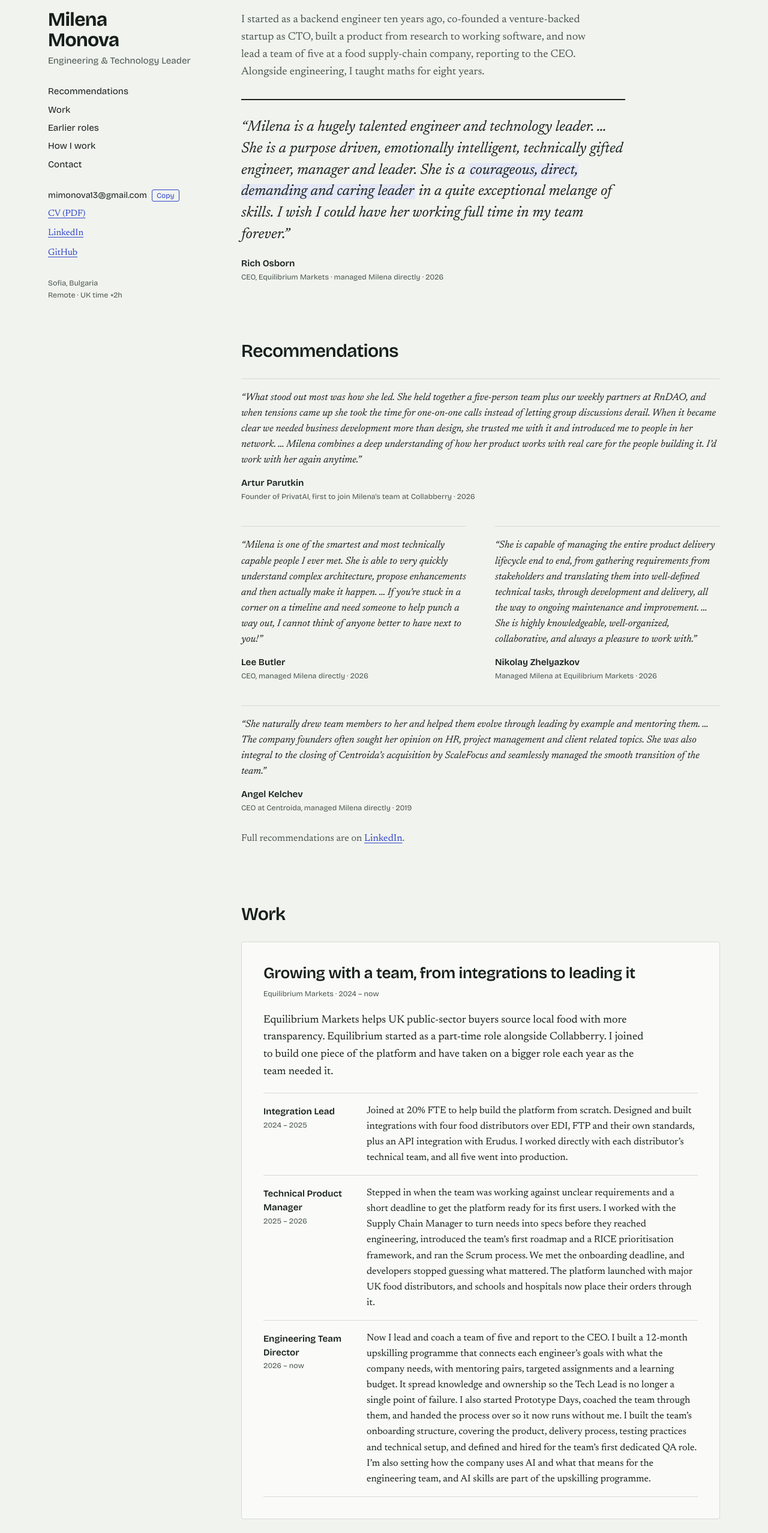
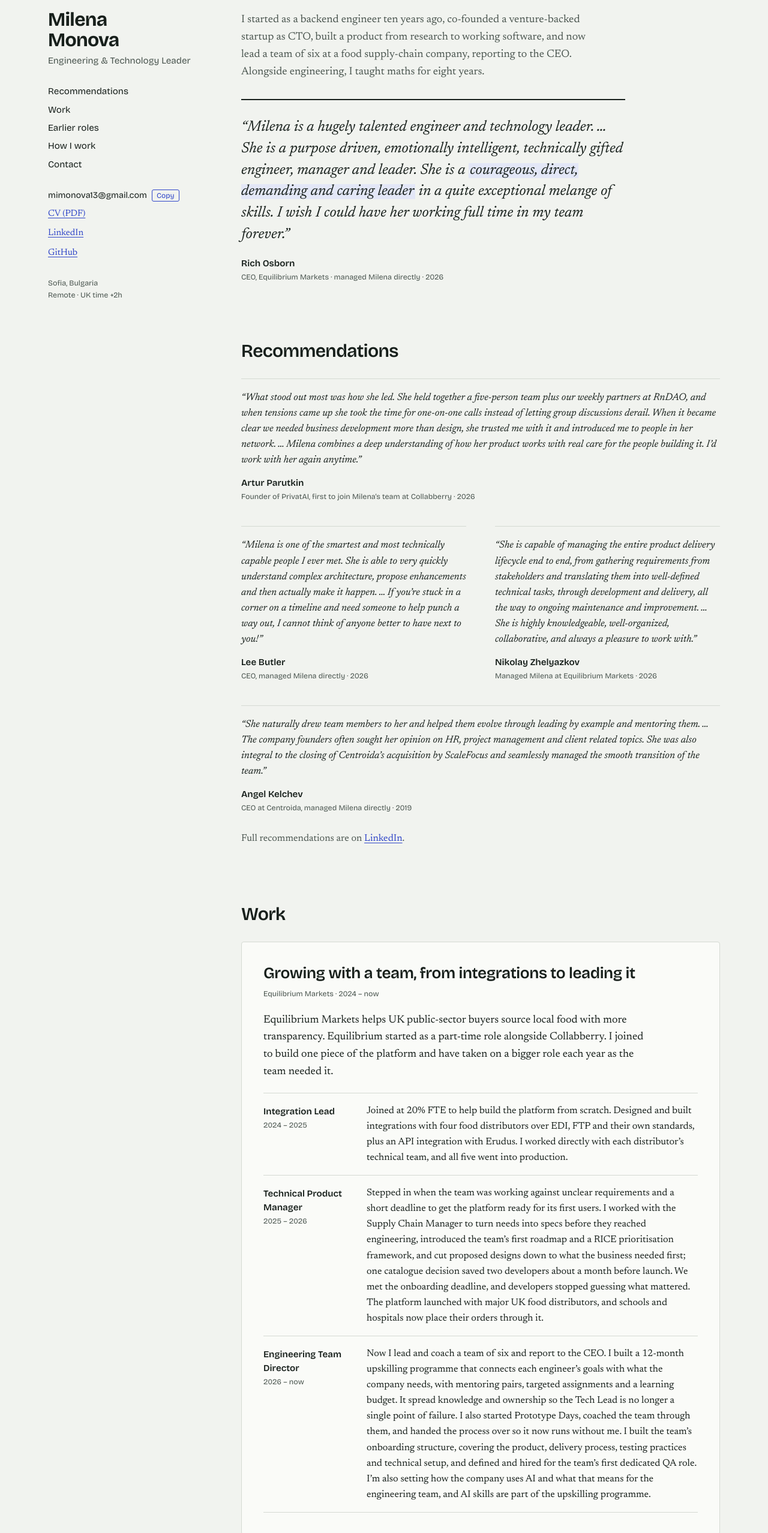
Before and after one commit to migrenaa/migrenaa.github.io, a plain HTML site: page index.html in a window 1280 px wide. Shown: the part 244-2800 px from the top of the page at 60% size. Drawn offline with nearby package versions, Linux system fonts and the light colour scheme.

Commit message:
Update team size to six and reword TPM entry around scope decisions
Co-Authored-By: Claude Opus 5.5 <noreply@anthropic.com>

```diff
--- a/index.html
+++ b/index.html
@@ -192,7 +192,7 @@ h2.section-title { font-size: clamp(1.5rem, 2.8vw, 1.9rem); font-weight: 600; le
   <main>
     <section class="intro" aria-label="Introduction">
       <p class="lede">I lead engineering teams in small companies, and I care most about helping engineers grow into the people their team relies on.</p>
-      <p>I started as a backend engineer ten years ago, co-founded a venture-backed startup as CTO, built a product from research to working software, and now lead a team of five at a food supply-chain company, reporting to the CEO. Alongside engineering, I taught maths for eight years.</p>
+      <p>I started as a backend engineer ten years ago, co-founded a venture-backed startup as CTO, built a product from research to working software, and now lead a team of six at a food supply-chain company, reporting to the CEO. Alongside engineering, I taught maths for eight years.</p>
 
       <figure class="lead-quote">
         <blockquote>“Milena is a hugely talented engineer and technology leader. … She is a purpose driven, emotionally intelligent, technically gifted engineer, manager and leader. She is a <mark>courageous, direct, demanding and caring leader</mark> in a quite exceptional melange of skills. I wish I could have her working full time in my team forever.”</blockquote>
@@ -239,11 +239,11 @@ h2.section-title { font-size: clamp(1.5rem, 2.8vw, 1.9rem); font-weight: 600; le
           </li>
           <li>
             <div class="when"><b>Technical Product Manager</b>2025 – 2026</div>
-            <p>Stepped in when the team was working against unclear requirements and a short deadline to get the platform ready for its first users. I worked with the Supply Chain Manager to turn needs into specs before they reached engineering, introduced the team’s first roadmap and a RICE prioritisation framework, and ran the Scrum process. We met the onboarding deadline, and developers stopped guessing what mattered. The platform launched with major UK food distributors, and schools and hospitals now place their orders through it.</p>
+            <p>Stepped in when the team was working against unclear requirements and a short deadline to get the platform ready for its first users. I worked with the Supply Chain Manager to turn needs into specs before they reached engineering, introduced the team’s first roadmap and a RICE prioritisation framework, and cut proposed designs down to what the business needed first; one catalogue decision saved two developers about a month before launch. We met the onboarding deadline, and developers stopped guessing what mattered. The platform launched with major UK food distributors, and schools and hospitals now place their orders through it.</p>
           </li>
           <li>
             <div class="when"><b>Engineering Team Director</b>2026 – now</div>
-            <p>Now I lead and coach a team of five and report to the CEO. I built a 12-month upskilling programme that connects each engineer’s goals with what the company needs, with mentoring pairs, targeted assignments and a learning budget. It spread knowledge and ownership so the Tech Lead is no longer a single point of failure. I also started Prototype Days, coached the team through them, and handed the process over so it now runs without me. I built the team’s onboarding structure, covering the product, delivery process, testing practices and technical setup, and defined and hired for the team’s first dedicated QA role. I’m also setting how the company uses AI and what that means for the engineering team, and AI skills are part of the upskilling programme.</p>
+            <p>Now I lead and coach a team of six and report to the CEO. I built a 12-month upskilling programme that connects each engineer’s goals with what the company needs, with mentoring pairs, targeted assignments and a learning budget. It spread knowledge and ownership so the Tech Lead is no longer a single point of failure. I also started Prototype Days, coached the team through them, and handed the process over so it now runs without me. I built the team’s onboarding structure, covering the product, delivery process, testing practices and technical setup, and defined and hired for the team’s first dedicated QA role. I’m also setting how the company uses AI and what that means for the engineering team, and AI skills are part of the upskilling programme.</p>
           </li>
         </ol>
       </article>
```
